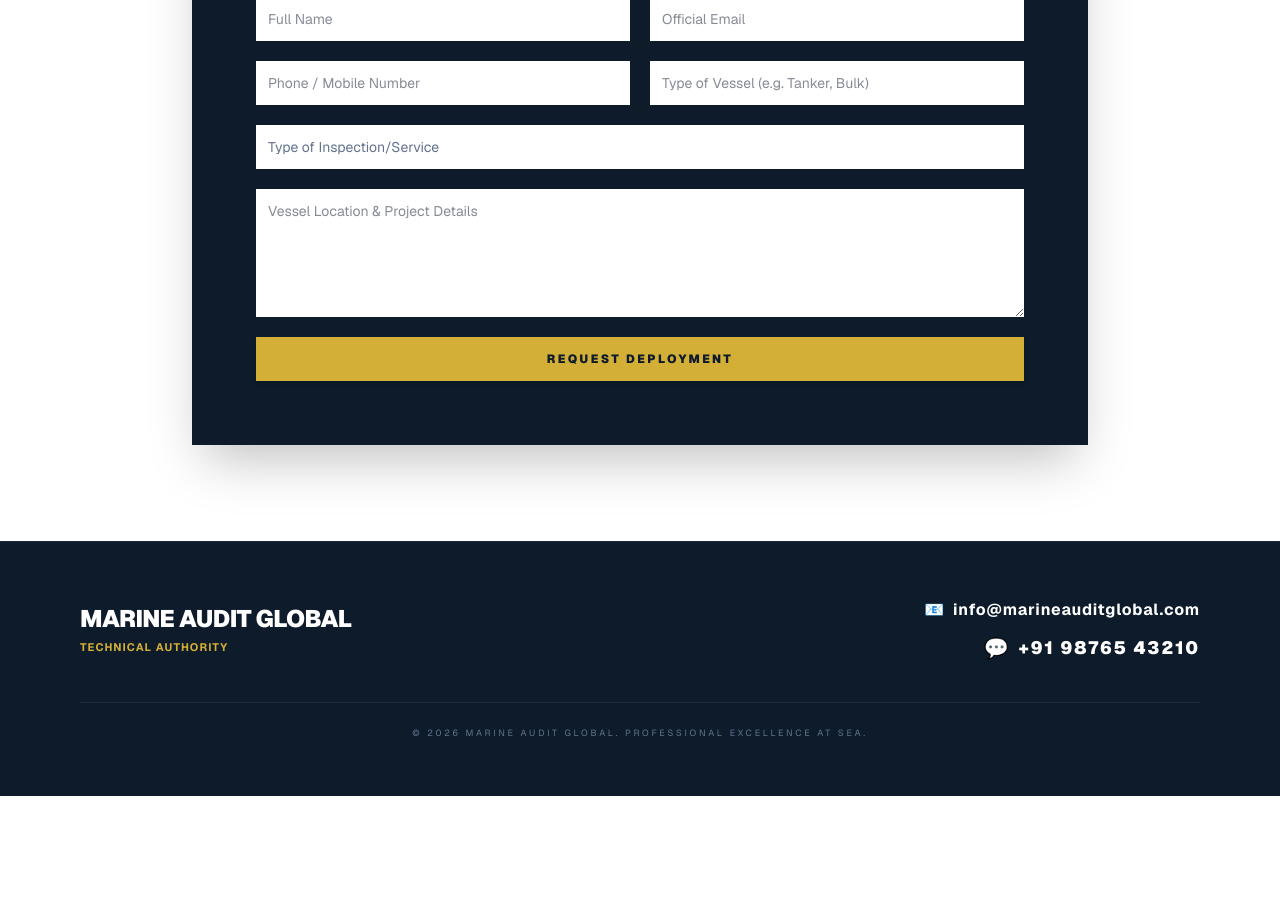
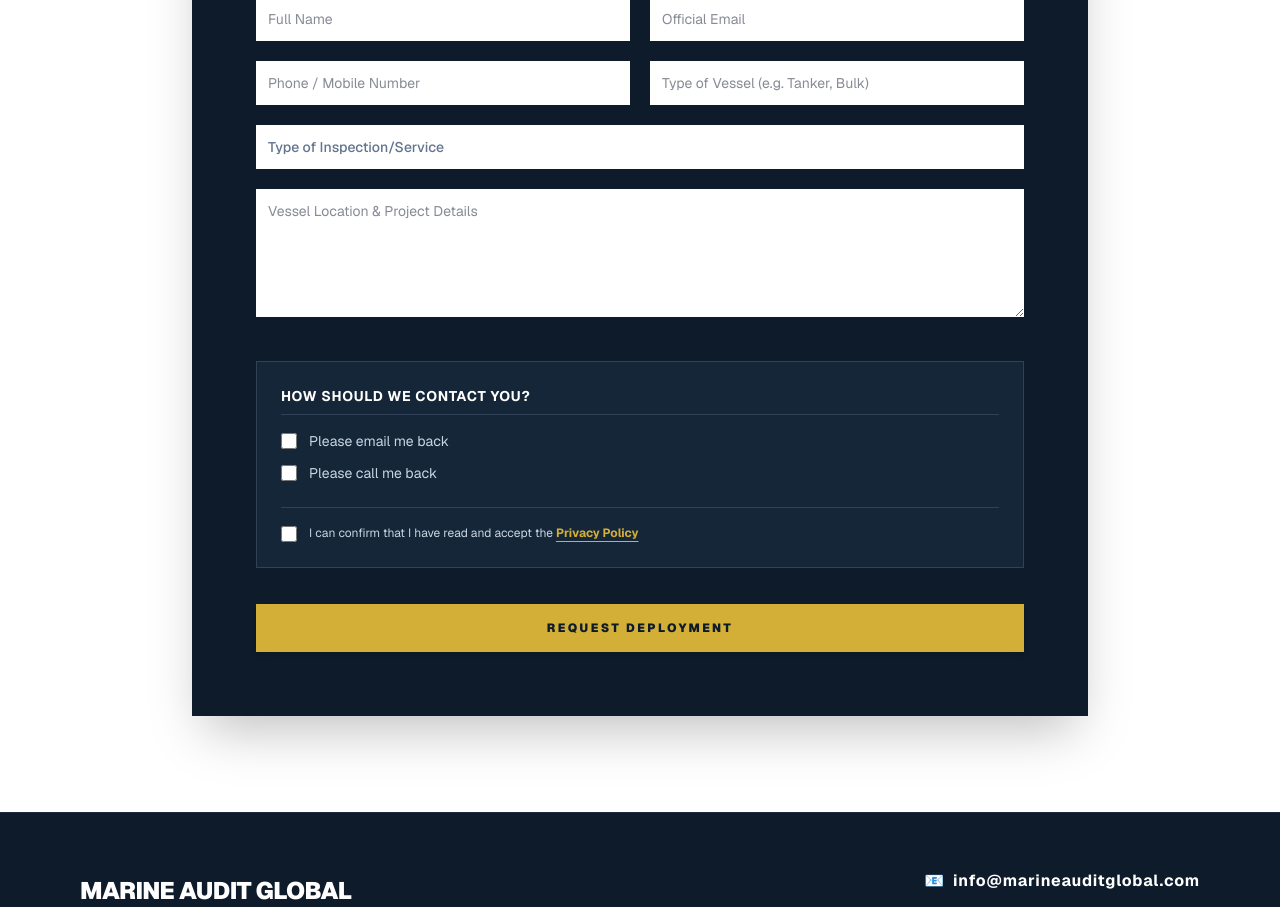
Before and after one commit to harjeetsinghsandhu3/marine-audit-global, a Next.js app: page / in a window 1280 px wide. Shown: the part 1680-2587 px from the top of the page. Before the commit the page ends 2476 px from the top, so only its background shows below. Built offline with nearby package versions, Linux system fonts and the light colour scheme.

Commit message:
Update page.js

```diff
--- a/src/app/page.js
+++ b/src/app/page.js
@@ -25,7 +25,7 @@ export default function Home() {
       </nav>
 
       <main>
-        {/* HERO SECTION - Featuring Industrial Tanker */}
+        {/* HERO SECTION */}
         <section id="home" className="relative min-h-[70vh] flex items-center pt-16 pb-24 px-6 lg:px-20">
           <div className="max-w-7xl mx-auto grid lg:grid-cols-2 gap-12 items-center">
             <div className="z-10">
@@ -45,7 +45,6 @@ export default function Home() {
               </a>
             </div>
 
-            {/* TANKER PHOTO SECTION */}
             <div className="relative">
               <div className="relative rounded-sm overflow-hidden shadow-2xl border-4 border-white">
                 <img
@@ -78,7 +77,7 @@ export default function Home() {
           </div>
         </section>
 
-        {/* SECURE AN AUDIT FORM */}
+        {/* SECURE AN AUDIT FORM & CONTACT PREFERENCES */}
         <section id="audit-form" className="py-24 bg-white px-6">
           <div className="max-w-4xl mx-auto bg-[#0D1B2A] p-10 lg:p-16 shadow-2xl">
             <h3 className="text-3xl font-bold text-white mb-10 text-center uppercase tracking-tight">Secure An Audit</h3>
@@ -88,7 +87,7 @@ export default function Home() {
               <input type="tel" placeholder="Phone / Mobile Number" className="p-3 bg-white text-sm outline-none w-full" required />
               <input type="text" placeholder="Type of Vessel (e.g. Tanker, Bulk)" className="p-3 bg-white text-sm outline-none w-full" />
 
-              <select className="p-3 bg-white text-sm outline-none w-full md:col-span-2 appearance-none text-slate-500">
+              <select className="p-3 bg-white text-sm outline-none w-full md:col-span-2 appearance-none text-slate-500 font-medium">
                 <option>Type of Inspection/Service</option>
                 <option>Vessel Inspections</option>
                 <option>Internal Audits</option>
@@ -100,7 +99,31 @@ export default function Home() {
 
               <textarea placeholder="Vessel Location & Project Details" className="p-3 bg-white text-sm outline-none w-full md:col-span-2 h-32"></textarea>
 
-              <button type="submit" className="md:col-span-2 bg-[#D4AF37] text-[#0D1B2A] font-black py-3.5 uppercase tracking-[0.2em] text-xs hover:bg-white transition-all shadow-md">
+              {/* CONTACT PREFERENCES SECTION */}
+              <div className="md:col-span-2 mt-6 p-6 border border-slate-700 bg-[#142638]">
+                <p className="text-white font-bold text-sm uppercase tracking-wider mb-4 border-b border-slate-700 pb-2">How should we contact you?</p>
+
+                <div className="space-y-3">
+                  <label className="flex items-center gap-3 cursor-pointer group">
+                    <input type="checkbox" className="w-4 h-4 accent-[#D4AF37] border-none rounded-none" />
+                    <span className="text-slate-300 text-sm group-hover:text-white transition-colors">Please email me back</span>
+                  </label>
+
+                  <label className="flex items-center gap-3 cursor-pointer group">
+                    <input type="checkbox" className="w-4 h-4 accent-[#D4AF37] border-none rounded-none" />
+                    <span className="text-slate-300 text-sm group-hover:text-white transition-colors">Please call me back</span>
+                  </label>
+
+                  <label className="flex items-start gap-3 mt-6 pt-4 border-t border-slate-700 cursor-pointer group">
+                    <input type="checkbox" required className="w-4 h-4 mt-0.5 accent-[#D4AF37] border-none rounded-none" />
+                    <span className="text-slate-300 text-xs leading-relaxed group-hover:text-white transition-colors">
+                      I can confirm that I have read and accept the <a href="#" className="text-[#D4AF37] underline underline-offset-4 font-bold">Privacy Policy</a>
+                    </span>
+                  </label>
+                </div>
+              </div>
+
+              <button type="submit" className="md:col-span-2 mt-4 bg-[#D4AF37] text-[#0D1B2A] font-black py-4 uppercase tracking-[0.2em] text-xs hover:bg-white transition-all shadow-md">
                 Request Deployment
               </button>
             </form>
@@ -108,7 +131,7 @@ export default function Home() {
         </section>
       </main>
 
-      {/* FOOTER - Updated with larger fonts and WhatsApp icon */}
+      {/* FOOTER */}
       <footer id="contact" className="bg-[#0D1B2A] text-white py-14 px-6 lg:px-20 border-t border-slate-800">
         <div className="max-w-7xl mx-auto flex flex-col md:flex-row justify-between items-center gap-10">
           <div className="text-center md:text-left">
@@ -121,7 +144,6 @@ export default function Home() {
               <a href="mailto:info@marineauditglobal.com">info@marineauditglobal.com</a>
             </div>
             <div className="flex items-center justify-center md:justify-end gap-2 text-base lg:text-lg font-black tracking-widest hover:text-[#D4AF37] transition-colors">
-              {/* WhatsApp Icon placeholder via Emoji - clean and professional */}
               <span className="text-green-500 text-xl">💬</span>
               <a href="tel:+919876543210">+91 98765 43210</a>
             </div>
```
